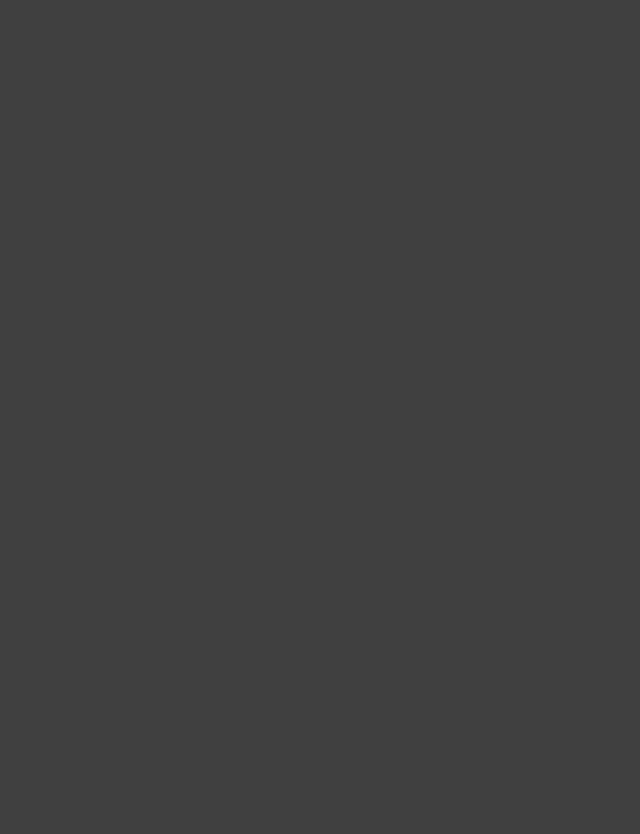
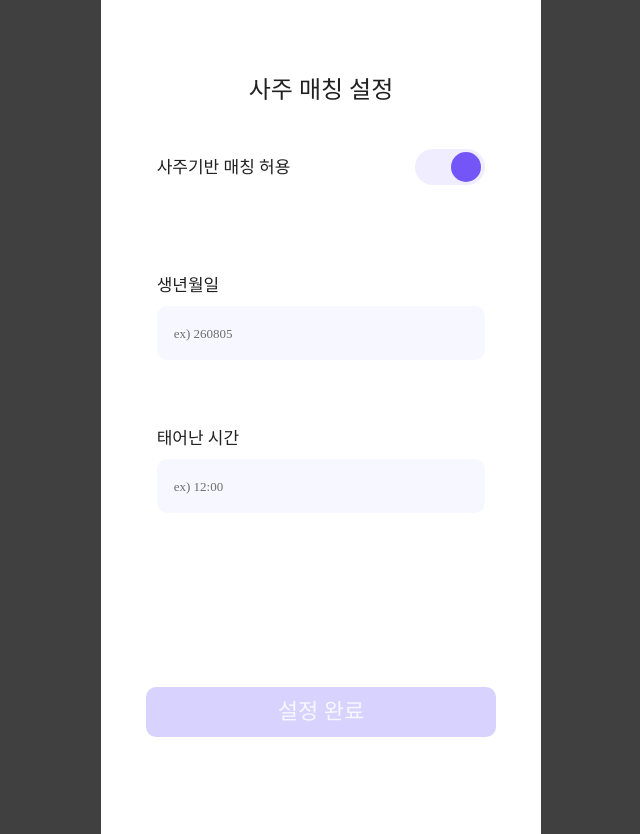
Before and after one commit to sswu-likelion-demoday/FE, a React (Create React App) app: page /signup/saju-setting in a window 1280 px wide. Before the commit this address had no page. Shown: the whole page, without its empty margins (319-959 px from the left). Before the commit the page ends 800 px from the top, so only its background shows below. Built offline with nearby package versions, Linux system fonts and the light colour scheme; the HTML template or start-up script is replaced by a standard one; a web font is replaced by a local one.

Commit message:
feat: 사주매칭 허용 화면 구현

```diff
--- a/src/App.js
+++ b/src/App.js
@@ -8,6 +8,7 @@ import SignupComplete from "./pages/Onboarding/Signup/SignupStep04";
 import Login from './pages/Onboarding/Login/Login'
 import FindPassword from './pages/Onboarding/Login/FindPassword'
 import ResetPassword from './pages/Onboarding/Login/ResetPassword'
+import SajuSetting from './pages/Onboarding/SajuSetting/SajuSetting'
 
 function App() {
   return (
@@ -21,6 +22,7 @@ function App() {
         <Route path="/login" element={<Login />} />
         <Route path="/login/find-password" element={<FindPassword />} />
         <Route path="/login/reset-password" element={<ResetPassword />} />
+        <Route path="/signup/saju-setting" element={<SajuSetting />} />
       </Routes>
     </BrowserRouter>
   );
--- /dev/null
+++ b/src/pages/Onboarding/SajuSetting/SajuSetting.jsx
@@ -0,0 +1,77 @@
+import { useState } from "react";
+import "./SajuSetting.scss";
+
+const SajuSetting = () => {
+  const [isAllowed, setIsAllowed] = useState(true);
+  const [birthDate, setBirthDate] = useState("");
+  const [birthTime, setBirthTime] = useState("");
+
+  const isActive =
+    !isAllowed || (birthDate.trim() !== "" && birthTime.trim() !== "");
+
+  return (
+    <div className="page SajuSetting_wrap">
+      <div className="sajusetting_top">사주 매칭 설정</div>
+      <div className="sajusetting_main">
+        <div className="s_m_1">
+          <p>사주기반 매칭 허용</p>
+          <input
+            type="checkbox"
+            checked={isAllowed}
+            onChange={(e) => setIsAllowed(e.target.checked)}
+            aria-label="사주기반 매칭 허용"
+          />
+        </div>
+
+        {isAllowed && (
+          <>
+            <div className="s_m_2">
+              <div className="s_m_2_top">
+                <p>생년월일</p>
+                <input type="radio" />
+              </div>
+              <input
+                type="text"
+                placeholder="ex) 260805"
+                className="s_m_input"
+                value={birthDate}
+                onChange={(e) => setBirthDate(e.target.value)}
+              />
+            </div>
+
+            <div className="s_m_3">
+              <p>태어난 시간</p>
+              <input
+                type="text"
+                placeholder="ex) 12:00"
+                className="s_m_input"
+                value={birthTime}
+                onChange={(e) => setBirthTime(e.target.value)}
+              />
+            </div>
+          </>
+        )}
+
+        {!isAllowed && (
+          <p className="sajusetting_off">
+            허용 여부는 사주매칭 시
+            <br />
+            혹은 마이페이지에서 변경할 수 있어요
+          </p>
+        )}
+      </div>
+
+      <div className={`sajusetting_bot ${!isAllowed ? "off" : ""}`}>
+        <button
+          className={`sajusetting_bot_btn ${
+            isActive ? "active" : ""
+          } ${!isAllowed ? "off" : ""}`}
+        >
+          설정 완료
+        </button>
+      </div>
+    </div>
+  );
+};
+
+export default SajuSetting;
--- /dev/null
+++ b/src/pages/Onboarding/SajuSetting/SajuSetting.scss
@@ -0,0 +1,137 @@
+.SajuSetting_wrap {
+  display: flex;
+  flex-direction: column;
+  align-items: center;
+  min-height: 100dvh;
+}
+
+// ========================================
+
+.sajusetting_top {
+  font-size: 24px;
+  margin-top: 78px;
+}
+
+.sajusetting_main {
+  font-size: 17px;
+}
+
+// ========================================
+
+.s_m_1 {
+  margin-top: 47px;
+  display: flex;
+  align-items: center;
+  gap: 125px;
+  white-space: nowrap;
+
+  input {
+    appearance: none;
+    width: 70px;
+    height: 36px;
+    border-radius: 25px;
+    background-color: var(--bg);
+    position: relative;
+    cursor: pointer;
+
+    &::before {
+      content: "";
+      position: absolute;
+      width: 30px;
+      height: 30px;
+      border-radius: 50%;
+      top: 3px;
+      left: 4px;
+      background-color: var(--sub1);
+    }
+
+    &:checked {
+      background-color: var(--bg);
+
+      &::before {
+        left: 36px;
+        background-color: var(--main);
+      }
+    }
+  }
+}
+
+.s_m_input {
+  width: 100%;
+  max-width: 333px;
+  height: 54px;
+  border-radius: 10px;
+  background-color: var(--bg2);
+
+  margin-top: 12px;
+  outline: none;
+  padding: 0 17px;
+  font-size: 15px;
+
+  &::placeholder {
+    font-weight: 400;
+    font-size: 13px;
+    color: #6d6d6d;
+  }
+}
+
+// ========================================
+
+.s_m_2_top {
+  margin-top: 92px;
+  display: flex;
+}
+
+// ========================================
+
+.s_m_3 {
+  margin-top: 70px;
+}
+
+// ========================================
+
+.sajusetting_bot {
+  width: 100%;
+  margin-top: auto;
+  padding-top: 174px;
+  padding-bottom: 97px;
+
+  &.off {
+    margin-top: auto;
+    padding-top: 437.5px;
+    padding-bottom: 97px;
+  }
+}
+
+.sajusetting_bot_btn {
+  width: 100%;
+  max-width: 350px;
+  height: 50px;
+  margin: 0 auto;
+  background-color: var(--sub1);
+  border-radius: 10px;
+
+  display: flex;
+  align-items: center;
+  justify-content: center;
+  color: var(--bg2);
+  font-size: 22px;
+
+  &.active {
+    background-color: var(--main);
+  }
+
+  &.off {
+    background-color: var(--main);
+  }
+}
+
+// ========================================
+
+.sajusetting_off {
+  margin-top: 31px;
+  font-size: 14px;
+  font-weight: 400;
+  color: #6d6d6d;
+  line-height: 1.2;
+}
```
